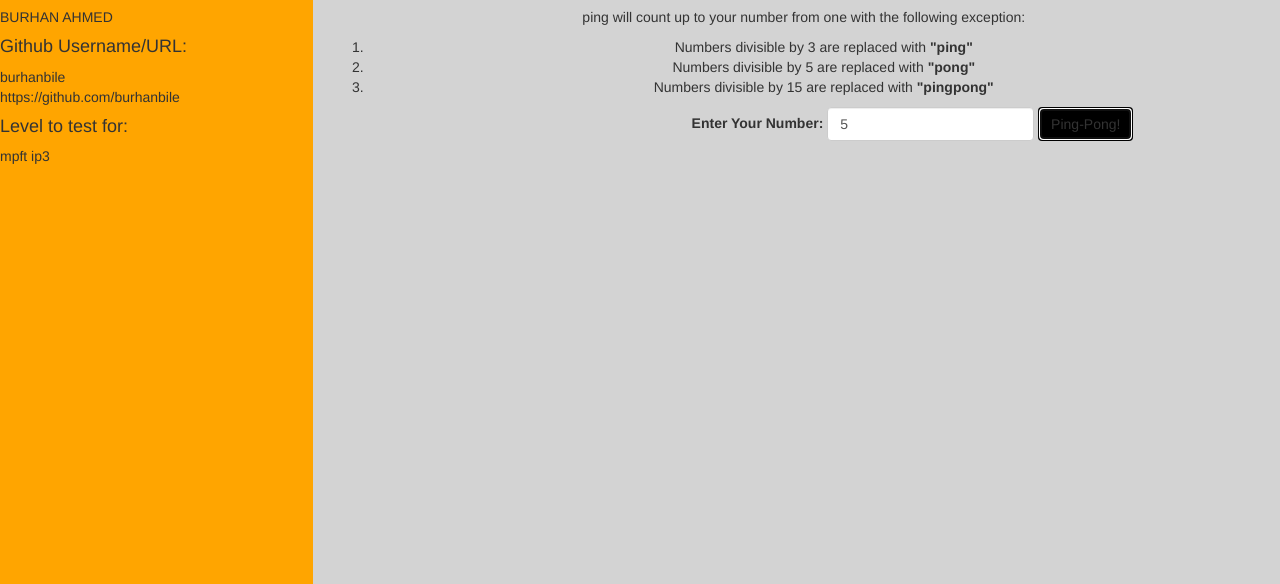
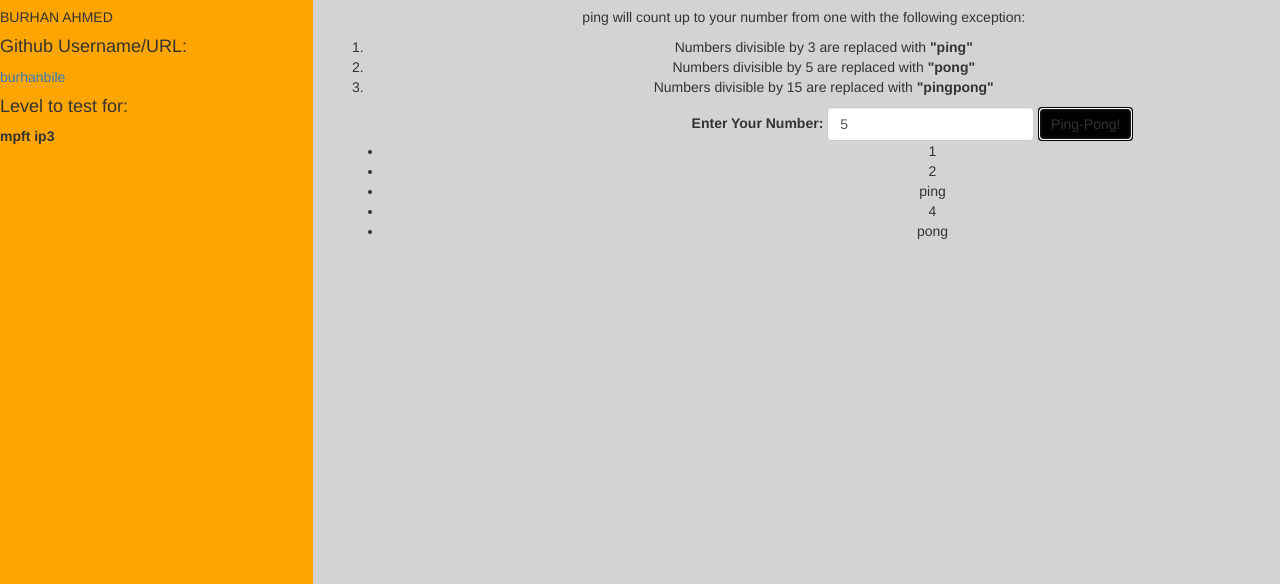
Before and after one commit to burhanbile/ping-pong, a plain HTML site: page index.html in a window 1280 px wide. Both pictures are taken after typing "5" into the empty fields and a click on the button "Ping-Pong!". Shown: the part 216-800 px from the top of the page. Drawn offline with Linux system fonts and the light colour scheme.

Commit message:
added readme

```diff
--- a/css/styles.css
+++ b/css/styles.css
@@ -10,12 +10,13 @@ h1 {
 
 .col-md-3 {
   background-color: orange;
-  padding-bottom: 100%;
+  padding-bottom: 200%;
 }
 
 .col-md-9 {
   background-color: lightgrey;
   padding-bottom: 100%;
+  padding-right: 100%;
   text-align: center;
 
 }
--- a/index.html
+++ b/index.html
@@ -5,6 +5,9 @@
   <meta charset="utf-8">
   <link rel="stylesheet" href="css/styles.css">
   <link rel="stylesheet" href="css/bootstrap.css">
+  <script src="js/jquery-3.2.1.js"></script>
+  <script src="js/scripts.js"></script>
+
   <title>Ping-Pong</title>
 </head>
 
@@ -19,15 +22,13 @@
       <h4>Created By:</h4>
       <p>BURHAN AHMED</p>
       <h4>Github Username/URL:</h4>
-        <p>burhanbile<br>
-            https://github.com/burhanbile
+      <a href="https://github.com/burhanbile/">burhanbile</a>
       </p>
       <h4>Level to test for:</h4>
-        <p>mpft ip3</p>
+      <p><strong>mpft ip3</strong></p>
     </div>
     <div class="col-md-9">
-    <div
-     class="content">
+      <div class="content">
         <h2>Lets Play!</h2>
         <h4><strong>Rules:</strong></h4>
         <p>ping will count up to your number from one with the following exception:</p>
@@ -57,7 +58,6 @@
     </div>
 
 </body>
-<script src="js/jquery-3.2.1.js"></script>
-<script src="js/scripts.js"></script>
+
 
 </html>
--- a/js/scripts.js
+++ b/js/scripts.js
@@ -1,15 +1,15 @@
 //Business logic
-var pingPong = function(userInput) {
+ var pingPong = function (userInput) {
     var results = [];
     for (var x = 1; x <= userInput; x++) {
         if (x % 15 === 0) {
-      results.show("pingpong");
+            results.push("pingpong");
         } else if (x % 5 === 0) {
-      results.show("pong");
+                results.push("pong");
         } else if (x % 3 === 0) {
-      results.show("ping");
+                results.push("ping");
         } else {
-      results.show(x);
+            results.push(x);
         }
     }
     return results;
```
Also changed, not shown: index.jpeg (added), 1 other file. Lines whose indentation alone changed are shown as unchanged.
